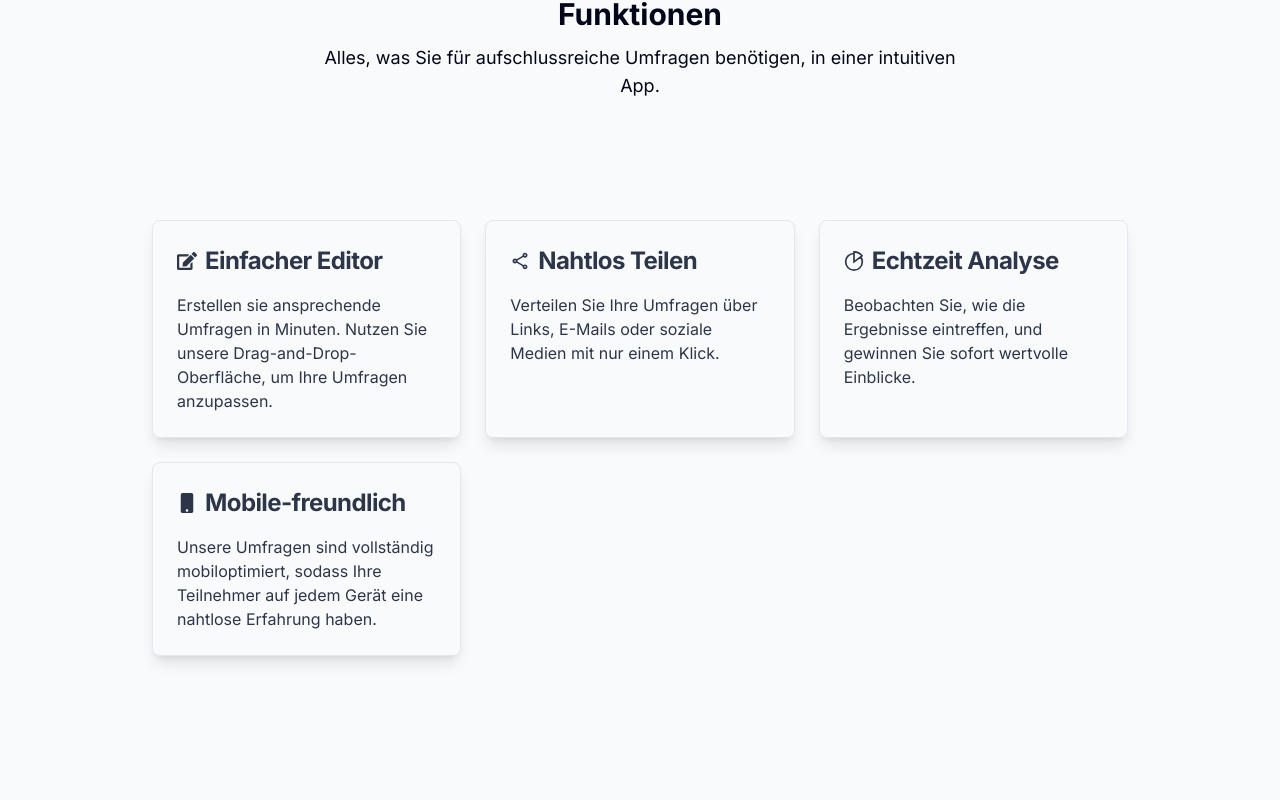
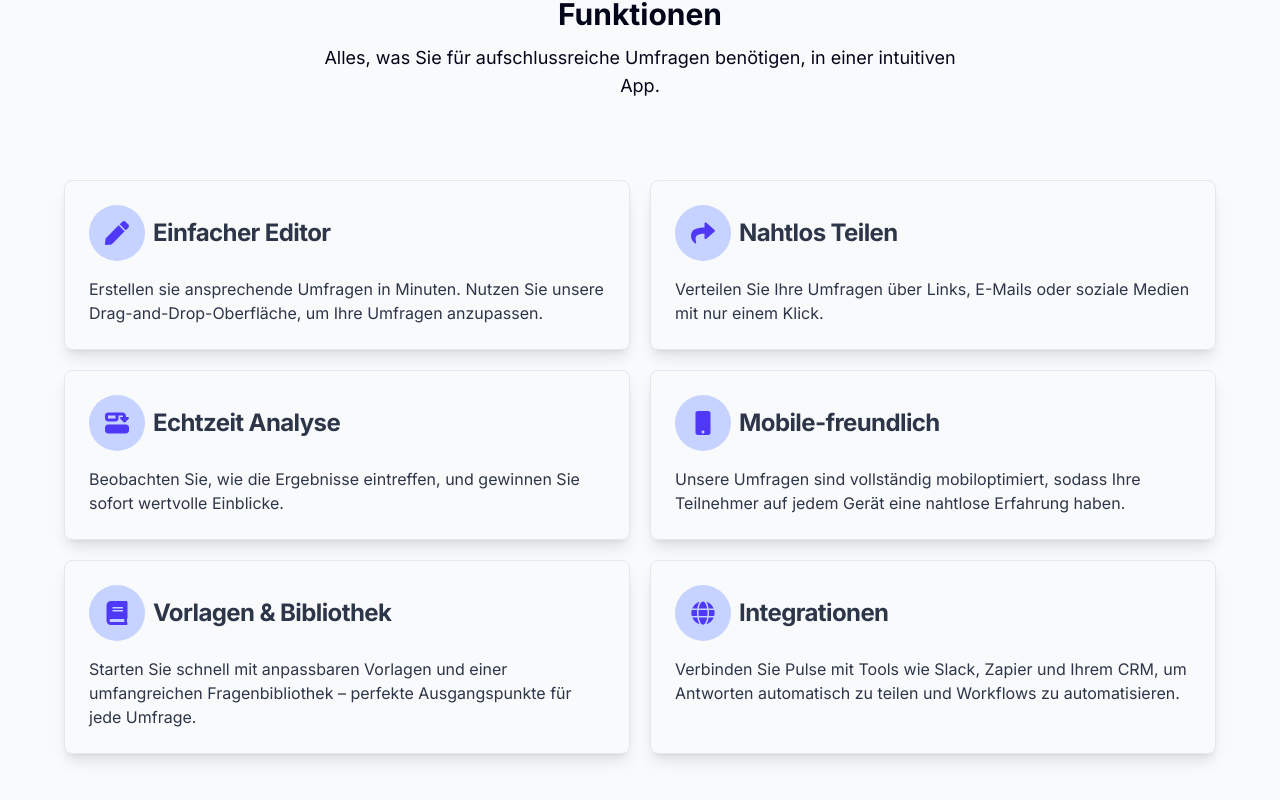
Before and after one commit to Factorium1/pulse, a Next.js app in the folder apps/web/: page / in a window 1280 px wide. Shown: the part 924-1724 px from the top of the page. Before the commit the page ends 1660 px from the top, so only its background shows below. Built offline with nearby package versions, Linux system fonts and the light colour scheme; no server answers.

Commit message:
style(card): create better design for cards and create more template cards

```diff
--- a/apps/web/src/app/(marketing)/page.tsx
+++ b/apps/web/src/app/(marketing)/page.tsx
@@ -1,7 +1,6 @@
 import { Card } from '@/components/shared/web/card'
-import { FaEdit, FaMobile } from 'react-icons/fa'
-import { MdOutlineShare } from 'react-icons/md'
-import { GrAnalytics } from 'react-icons/gr'
+import { FaBook, FaConnectdevelop, FaGlobe, FaMobile, FaPen, FaShare } from 'react-icons/fa'
+import { FaDiagramSuccessor } from 'react-icons/fa6'
 
 export const metadata = {
   title: 'Home',
@@ -26,25 +25,25 @@ const Homepage = () => {
         </div>
       </section>
       <section id="features" className="min-h-[100dvh] md:min-h-[100vh]">
-        <div className="max-w-3xl mx-auto flex items-center justify-center flex-col text-center gap-3 text-slate-950 px-6 py-30">
+        <div className="max-w-3xl mx-auto flex items-center justify-center flex-col text-center gap-3 text-slate-950 px-6 pt-30 pb-20">
           <h2 className="text-2xl md:text-3xl font-bold">Funktionen</h2>
           <p className="text-base md:text-lg max-w-2xl">
             Alles, was Sie für aufschlussreiche Umfragen benötigen, in einer intuitiven App.
           </p>
         </div>
-        <div className="grid grid-cols-1 md:grid-cols-3 gap-6 max-w-5xl mx-auto px-6 pb-20">
+        <div className="grid grid-cols-1 md:grid-cols-2 gap-5 mx-auto px-6 pb-20">
           <Card
-            icon={FaEdit}
+            icon={FaPen}
             title="Einfacher Editor"
             description="Erstellen sie ansprechende Umfragen in Minuten. Nutzen Sie unsere Drag-and-Drop-Oberfläche, um Ihre Umfragen anzupassen."
           />
           <Card
-            icon={MdOutlineShare}
+            icon={FaShare}
             title="Nahtlos Teilen"
             description="Verteilen Sie Ihre Umfragen über Links, E-Mails oder soziale Medien mit nur einem Klick."
           />
           <Card
-            icon={GrAnalytics}
+            icon={FaDiagramSuccessor}
             title="Echtzeit Analyse"
             description="Beobachten Sie, wie die Ergebnisse eintreffen, und gewinnen Sie sofort wertvolle Einblicke."
           />
@@ -53,6 +52,16 @@ const Homepage = () => {
             title="Mobile-freundlich"
             description="Unsere Umfragen sind vollständig mobiloptimiert, sodass Ihre Teilnehmer auf jedem Gerät eine nahtlose Erfahrung haben."
           />
+          <Card
+            icon={FaBook}
+            title="Vorlagen & Bibliothek"
+            description="Starten Sie schnell mit anpassbaren Vorlagen und einer umfangreichen Fragenbibliothek – perfekte Ausgangspunkte für jede Umfrage."
+          />
+          <Card
+            icon={FaGlobe}
+            title="Integrationen"
+            description="Verbinden Sie Pulse mit Tools wie Slack, Zapier und Ihrem CRM, um Antworten automatisch zu teilen und Workflows zu automatisieren."
+          />
         </div>
       </section>
     </>
--- a/apps/web/src/components/shared/header/index.tsx
+++ b/apps/web/src/components/shared/header/index.tsx
@@ -3,7 +3,7 @@ import { FaBars } from 'react-icons/fa'
 
 const Header = () => {
   return (
-    <div className="min-w-[300px] fixed left-1/2 top-10 z-10 -translate-x-1/2 flex-between backdrop-blur-sm bg-opacity-30 bg-white/30 border border-gray-300 md:w-lg px-5 py-3 rounded-full">
+    <div className="min-w-[300px] fixed left-1/2 top-5 z-10 -translate-x-1/2 flex-between backdrop-blur-sm bg-opacity-30 bg-white/30 border border-gray-300 md:w-lg px-5 py-3 rounded-full">
       <Link href="#home">
         <h1 className="text-2xl font-bold">Pulse</h1>
       </Link>
--- a/apps/web/src/components/shared/web/card.tsx
+++ b/apps/web/src/components/shared/web/card.tsx
@@ -2,9 +2,14 @@ import type { CardProps } from '@/types/cardprops'
 
 export const Card = ({ icon: Icon, title, description }: CardProps) => {
   return (
-    <div className="border rounded-lg p-6 shadow-lg hover:shadow-xl transition flex flex-col gap-4">
+    <div className="border rounded-lg p-6 shadow-lg hover:shadow-xl transition flex flex-col gap-4 md:min-w-md">
       <h3 className="font-bold h3-bold flex items-center gap-2">
-        {Icon && <Icon size={20} />} {title}
+        {Icon && (
+          <span className="bg-indigo-200 p-4 rounded-full flex-center">
+            <Icon className="text-indigo-600" />
+          </span>
+        )}
+        <span>{title}</span>
       </h3>
       {description && <p>{description}</p>}
     </div>
```
